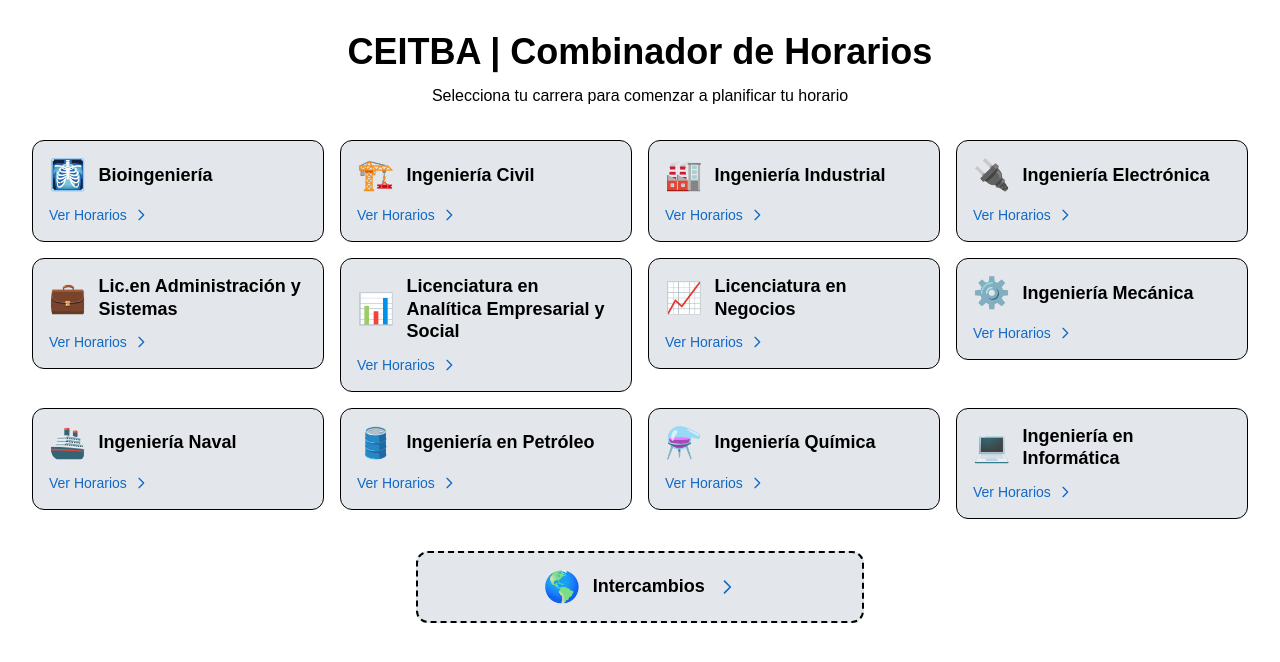
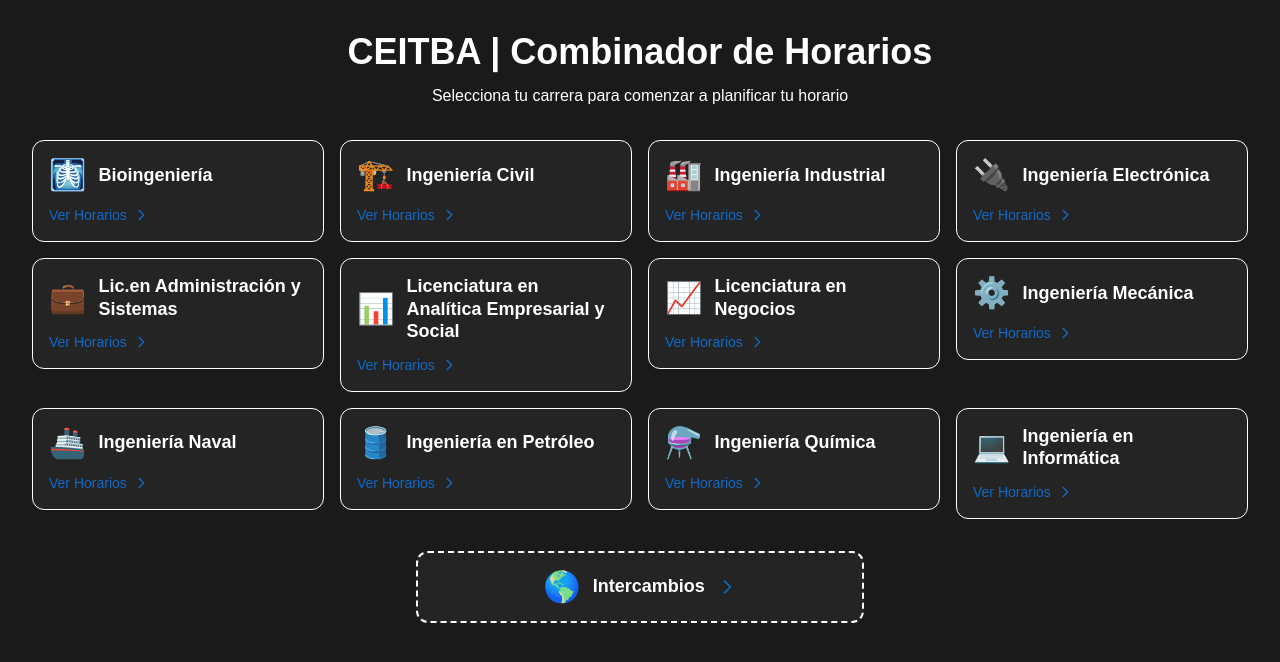
Before and after one commit to ceitba/ceitba-monorepo, a Next.js app in the folder apps/scheduler/: page / in a window 1280 px wide. Shown: the top 662 px of the page. Built offline with nearby package versions, Linux system fonts and the light colour scheme.

Commit message:
Fix theme switcher to use next themeprovider and set default theme to dark

```diff
--- a/apps/scheduler/app/components/ThemeSwitcher.tsx
+++ b/apps/scheduler/app/components/ThemeSwitcher.tsx
@@ -1,28 +1,16 @@
-import { MoonIcon, SunIcon } from "@heroicons/react/24/outline";
-import React, { useEffect, useState } from "react";
-import ClickeableIcon from "./ClickeableIcon";
+import { useTheme } from 'next-themes';
+import { useEffect, useState } from 'react';
+import { MoonIcon, SunIcon } from '@heroicons/react/24/outline';
+import ClickeableIcon from './ClickeableIcon';
 
 const ThemeSwitcher = () => {
-  const [theme, setTheme] = useState('light');
   const [mounted, setMounted] = useState(false);
+  const { theme, setTheme } = useTheme();
 
-  // Only run once when component mounts
   useEffect(() => {
     setMounted(true);
-    const storedTheme = localStorage.getItem('theme') || 'light';
-    setTheme(storedTheme);
-    document.documentElement.classList.add(storedTheme);
   }, []);
 
-  const toggleTheme = () => {
-    const newTheme = theme === 'light' ? 'dark' : 'light';
-    localStorage.setItem('theme', newTheme);
-    setTheme(newTheme);
-    document.documentElement.classList.remove(theme);
-    document.documentElement.classList.add(newTheme);
-  };
-
-  // Don't render anything until mounted to prevent hydration mismatch
   if (!mounted) {
     return null;
   }
@@ -36,7 +24,7 @@ const ThemeSwitcher = () => {
           <SunIcon className="h-6 w-6" />
         )
       }
-      onClick={toggleTheme}
+      onClick={() => setTheme(theme === 'light' ? 'dark' : 'light')}
     />
   );
 };
--- a/apps/scheduler/app/layout.tsx
+++ b/apps/scheduler/app/layout.tsx
@@ -1,6 +1,7 @@
 import type { Metadata } from "next";
 import "./globals.css";
 import BottomBar from "./components/BottomBar";
+import { ThemeProvider } from "next-themes";
 
 export const metadata: Metadata = {
   title: "Combinador de horarios ITBA 2024",
@@ -13,12 +14,14 @@ export default function RootLayout({
   children: React.ReactNode;
 }) {
   return (
-    <html lang="en">
+    <html lang="en" suppressHydrationWarning>
       <body className="flex flex-col min-h-screen bg-background">
-        <main>
-          {children}
-        </main>
-        <BottomBar />
+        <ThemeProvider attribute="class" defaultTheme="dark" enableSystem={false}>
+          <main>
+            {children}
+          </main>
+          <BottomBar />
+        </ThemeProvider>
       </body>
     </html>
   );
```
